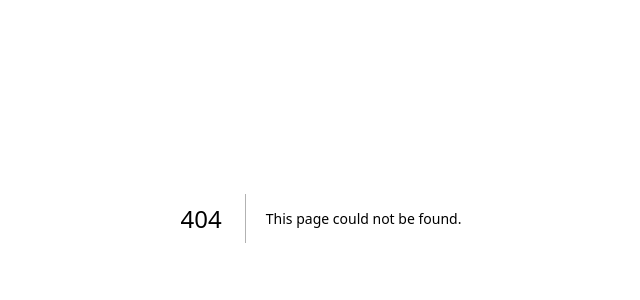
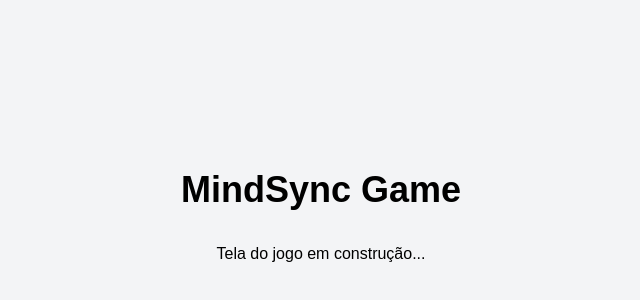
Before and after one commit to marcxsdev/mindsync, a Next.js app: page /game in a window 1280 px wide. Before the commit this address had no page. Shown: the part 182-482 px from the top of the page, without its empty margins (319-959 px from the left). Built offline with nearby package versions, Linux system fonts and the light colour scheme.

Commit message:
chores: folder estructure

```diff
--- /dev/null
+++ b/src/app/game/page.js
@@ -0,0 +1,11 @@
+import React from "react";
+
+export default function GamePage() {
+  return (
+    <div className="flex flex-col items-center justify-center min-h-screen bg-gray-100 p-4">
+      <h1 className="text-4xl font-bold mb-8">MindSync Game</h1>
+      {/* Aqui entrará a lógica e os componentes do jogo */}
+      <p>Tela do jogo em construção...</p>
+    </div>
+  );
+}
```
Also changed, not shown: src/components/game/Ruler.jsx (added), src/components/ui/Button.jsx (added), src/lib/cards.js (added), src/lib/gameLogic.js (added).
